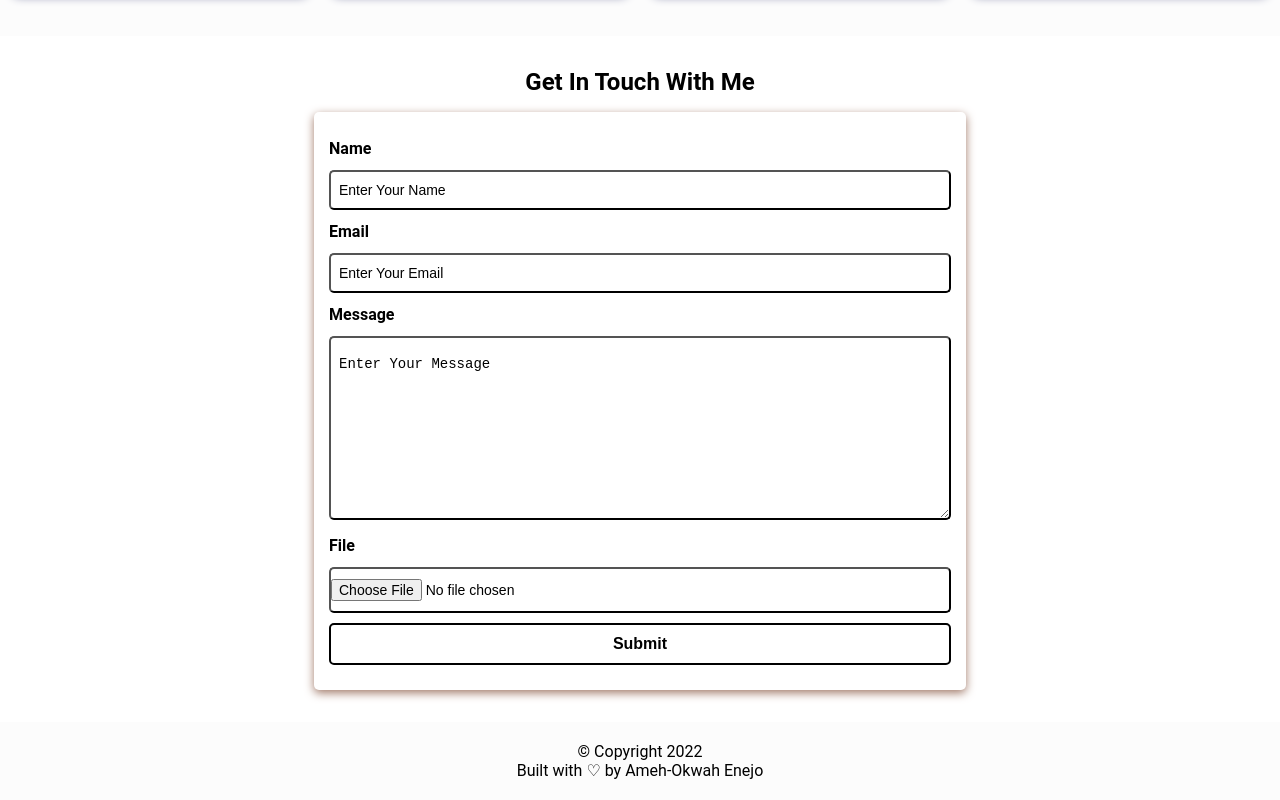
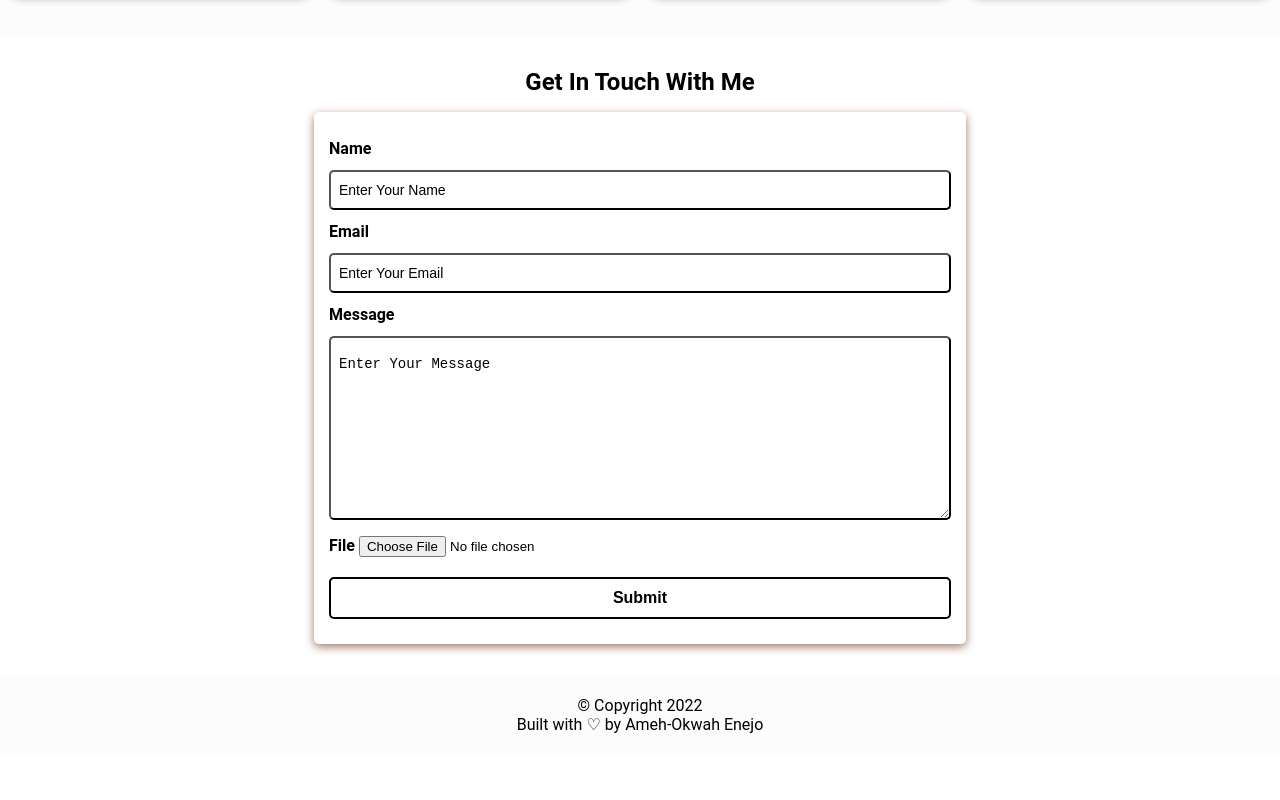
Before and after one commit to Enesco99/My-Portfolio, a plain HTML site: page index.html in a window 1280 px wide. Shown: the part 1690-2490 px from the top of the page. After the commit the page ends 2444 px from the top, so only its background shows below. Drawn offline with nearby package versions, Linux system fonts and the light colour scheme; a script that the page names is missing.

Commit message:
latest commit

```diff
--- a/index.html
+++ b/index.html
@@ -215,9 +215,7 @@
               <input type="file" name="myFile"
                 id="myFile"
                 rows="10"
-                placeholder="Upload File"
-                class="input-field"
-                required>
+                placeholder="Upload File">
             </div>
             <div class = "field">
               <div data-netlify-recaptcha="true"></div>
```
